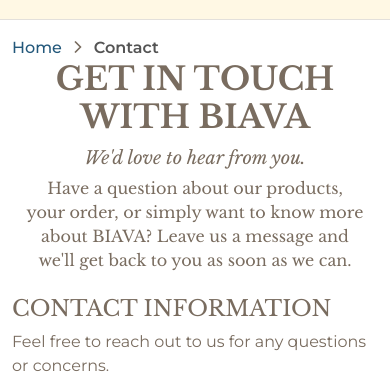
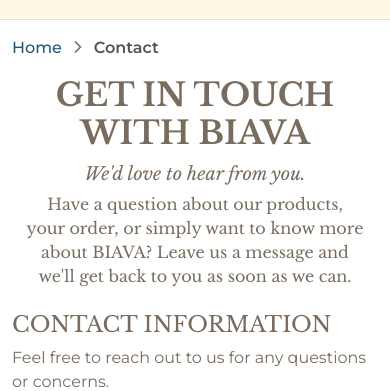
Before and after one commit to amgaliguis/biava-website, a plain HTML site: page contact.html in a window 390 px wide. Shown: the part 70-461 px from the top of the page. Drawn offline with nearby package versions, Linux system fonts and the light colour scheme.

Commit message:
Update style.css
Add space above contact title on phones

```diff
--- a/css/style.css
+++ b/css/style.css
@@ -1340,3 +1340,9 @@ body > header {
 .shop-section {
   overflow-x: clip;
 }
+
+@media (max-width: 576px) {
+  .page-intro {
+    margin-top: 1rem;
+  }
+}
```
